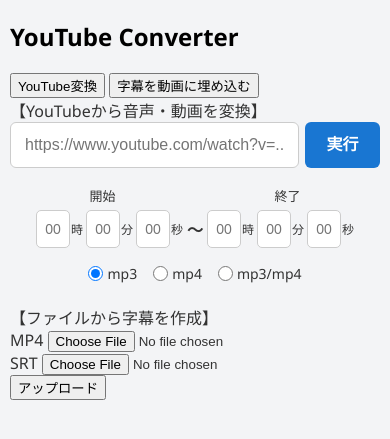
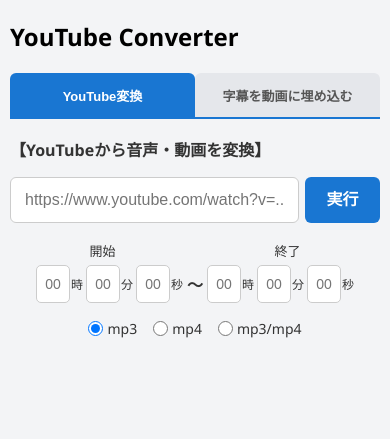
Before and after one commit to sasakiwrkspace-creator/y2conv, a Flask app: page / in a window 390 px wide. Shown: the top 439 px of the page. Run offline with Flask 3, Linux system fonts and the light colour scheme; parts of the project's set-up code (start-up, migrations or seed data) failed here and were passed over.

Commit message:
Update style.css

```diff
--- a/static/style.css
+++ b/static/style.css
@@ -1211,3 +1211,327 @@ h1 {
     }
 
 }
+
+/* =========================================================
+   メインタブ
+   ========================================================= */
+
+.main-tabs {
+
+    display: flex;
+
+    width: 100%;
+
+    margin-bottom: 20px;
+
+    border-bottom: 2px solid #1976d2;
+
+}
+
+
+.main-tab-button {
+
+    flex: 1;
+
+    min-width: 0;
+
+    height: 46px;
+
+    padding: 0 10px;
+
+    border: none;
+
+    border-radius: 6px 6px 0 0;
+
+    background: #e5e7eb;
+
+    color: #555;
+
+    font-size: 15px;
+
+    font-weight: bold;
+
+    cursor: pointer;
+
+}
+
+
+.main-tab-button:hover {
+
+    background: #d5d8dc;
+
+}
+
+
+.main-tab-button.active {
+
+    background: #1976d2;
+
+    color: white;
+
+}
+
+
+/* =========================================================
+   タブコンテンツ
+   ========================================================= */
+
+.tab-content {
+
+    display: none;
+
+    width: 100%;
+
+}
+
+
+.tab-content.active {
+
+    display: block;
+
+}
+
+
+/* =========================================================
+   タブ内タイトル
+   ========================================================= */
+
+.tab-title {
+
+    margin-bottom: 18px;
+
+    font-size: 17px;
+
+    font-weight: bold;
+
+}
+
+
+/* =========================================================
+   字幕埋め込み
+   ========================================================= */
+
+.sub-embed-file-row {
+
+    display: flex;
+
+    align-items: center;
+
+    width: 100%;
+
+    margin-bottom: 14px;
+
+}
+
+
+.sub-embed-file-label {
+
+    width: 60px;
+
+    flex-shrink: 0;
+
+    font-size: 15px;
+
+    font-weight: bold;
+
+}
+
+
+.sub-embed-file-input {
+
+    flex: 1;
+
+    min-width: 0;
+
+    width: 100%;
+
+    font-size: 14px;
+
+}
+
+
+.sub-embed-button-row {
+
+    width: 100%;
+
+    margin-top: 20px;
+
+}
+
+
+.sub-embed-upload-button {
+
+    width: 100%;
+
+    height: 46px;
+
+    border: none;
+
+    border-radius: 6px;
+
+    background: #1976d2;
+
+    color: white;
+
+    font-size: 16px;
+
+    font-weight: bold;
+
+    cursor: pointer;
+
+}
+
+
+.sub-embed-upload-button:hover {
+
+    background: #1565c0;
+
+}
+
+
+.sub-embed-upload-button:disabled {
+
+    background: #999;
+
+    cursor: not-allowed;
+
+}
+
+
+/* =========================================================
+   字幕ステータス
+   ========================================================= */
+
+.sub-embed-status {
+
+    display: block;
+
+    width: 100%;
+
+    margin-top: 18px;
+
+    padding: 12px 14px;
+
+    border-radius: 6px;
+
+    background: #eeeeee;
+
+    white-space: pre-wrap;
+
+}
+
+
+.sub-embed-status:empty {
+
+    display: none;
+
+}
+
+
+/* =========================================================
+   字幕ファイル一覧
+   ========================================================= */
+
+.sub-embed-files {
+
+    width: 100%;
+
+    margin-top: 12px;
+
+}
+
+
+.sub-embed-files:empty {
+
+    display: none;
+
+}
+
+
+.sub-embed-files > div {
+
+    margin-bottom: 6px;
+
+    padding: 8px 10px;
+
+    border-radius: 5px;
+
+    background: white;
+
+    font-size: 14px;
+
+}
+
+
+/* =========================================================
+   スマホ
+   ========================================================= */
+
+@media screen and (max-width: 600px) {
+
+
+    .main-tabs {
+
+        margin-bottom: 18px;
+
+    }
+
+
+    .main-tab-button {
+
+        height: 44px;
+
+        padding: 0 5px;
+
+        font-size: 13px;
+
+    }
+
+
+    .tab-title {
+
+        margin-bottom: 16px;
+
+        font-size: 16px;
+
+    }
+
+
+    .sub-embed-file-row {
+
+        display: block;
+
+        margin-bottom: 16px;
+
+    }
+
+
+    .sub-embed-file-label {
+
+        display: block;
+
+        width: 100%;
+
+        margin-bottom: 6px;
+
+    }
+
+
+    .sub-embed-file-input {
+
+        width: 100%;
+
+        font-size: 13px;
+
+    }
+
+
+    .sub-embed-upload-button {
+
+        height: 44px;
+
+        font-size: 15px;
+
+    }
+
+}
```
